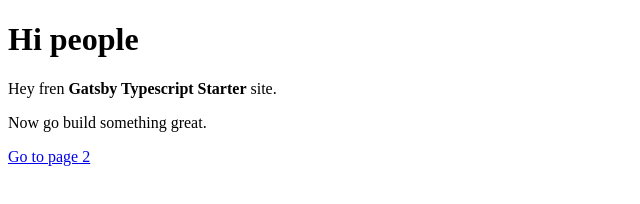
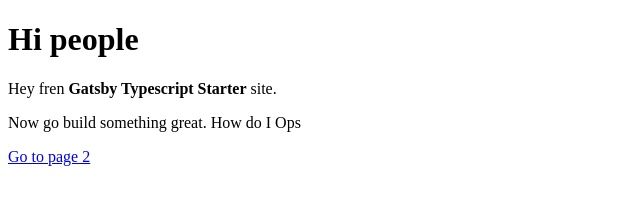
Before and after one commit to etherrose/website, a Gatsby site: page / in a window 1280 px wide. Shown: the full height of the page, 0-640 px from the left. Built offline with nearby package versions, Linux system fonts and the light colour scheme; Gatsby itself is replaced by a stand-in of ours.

Commit message:
test text update

```diff
--- a/src/pages/index.tsx
+++ b/src/pages/index.tsx
@@ -24,7 +24,7 @@
                 <p>
                     Hey fren <strong>{this.props.data.site.siteMetadata.title}</strong> site.
                 </p>
-                <p>Now go build something great.</p>
+                <p>Now go build something great. How do I Ops</p>
                 <Link to='/page-2/'>Go to page 2</Link>
             </div>
         );
```
